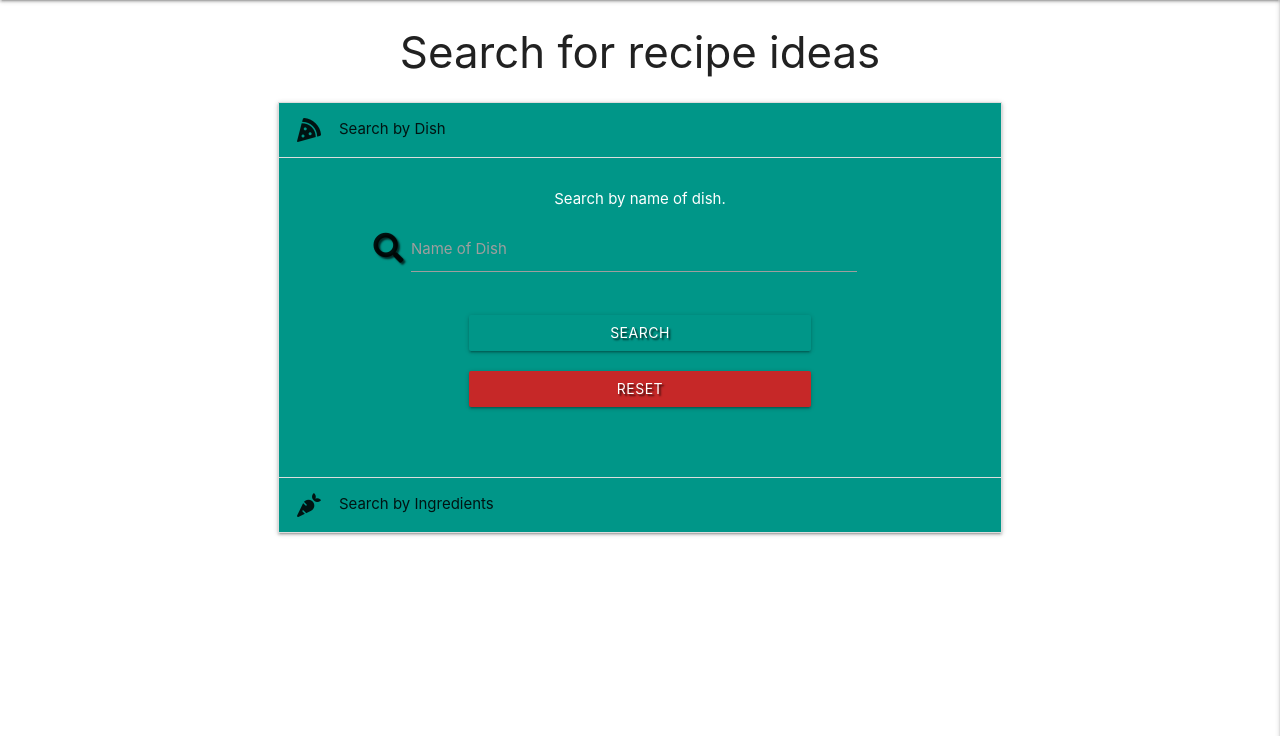
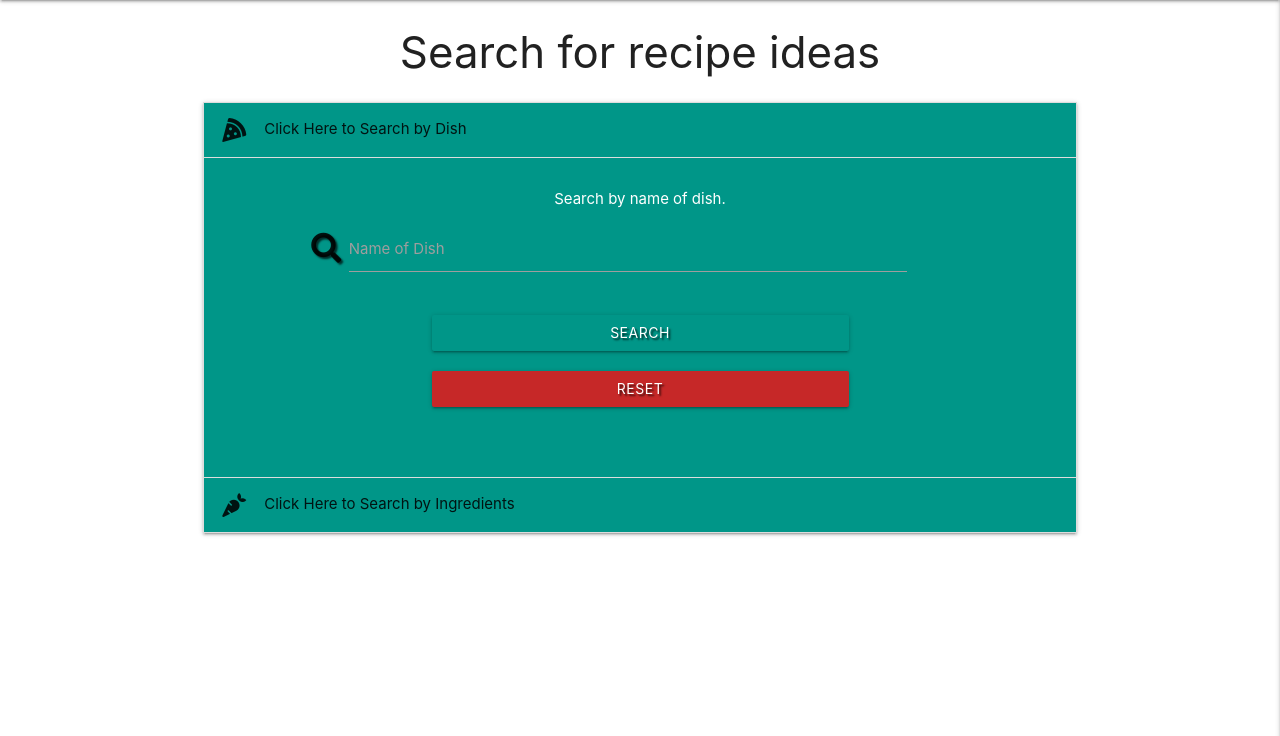
Before and after one commit to AJBayliss81/bon-appetit, a Flask app: page /search in a window 1280 px wide. Shown: the part 64-800 px from the top of the page. Run offline with Flask 2, Linux system fonts and the light colour scheme; data that the repository does not hold is empty; some libraries are stand-ins or nearby versions.

Commit message:
Restyled the searchbox on search.html

```diff
--- a/static/css/style.css
+++ b/static/css/style.css
@@ -85,7 +85,6 @@ top: 15vh;
     nav .brand-logo {
         font-size: 1.7rem;
         left: 30%;
-        /* transform: translateX(-10%) */
     }
 
     .button-wrapper {
--- a/templates/search.html
+++ b/templates/search.html
@@ -5,13 +5,13 @@
 
 <!---- Search collapsible ---->
 <div class="row center-align">
-    <div class="col s10 offset-s1">
+    <div class="col s12">
         <ul class="collapsible teal">
             <!---- Dish search ---->
             <li class="active">
                 <div class="collapsible-header teal">
                     <i class="fas fa-pizza-slice"></i>
-                    Search by Dish
+                     Click Here to Search by Dish
                 </div>
                 <div class="collapsible-body">
                     <div class="row">
@@ -44,7 +44,7 @@
             <li>
                 <div class="collapsible-header teal">
                     <i class="fas fa-carrot"></i>
-                    Search by Ingredients
+                    Click Here to Search by Ingredients
                 </div>
                 <div class="collapsible-body">
                     <div class="row">
```
